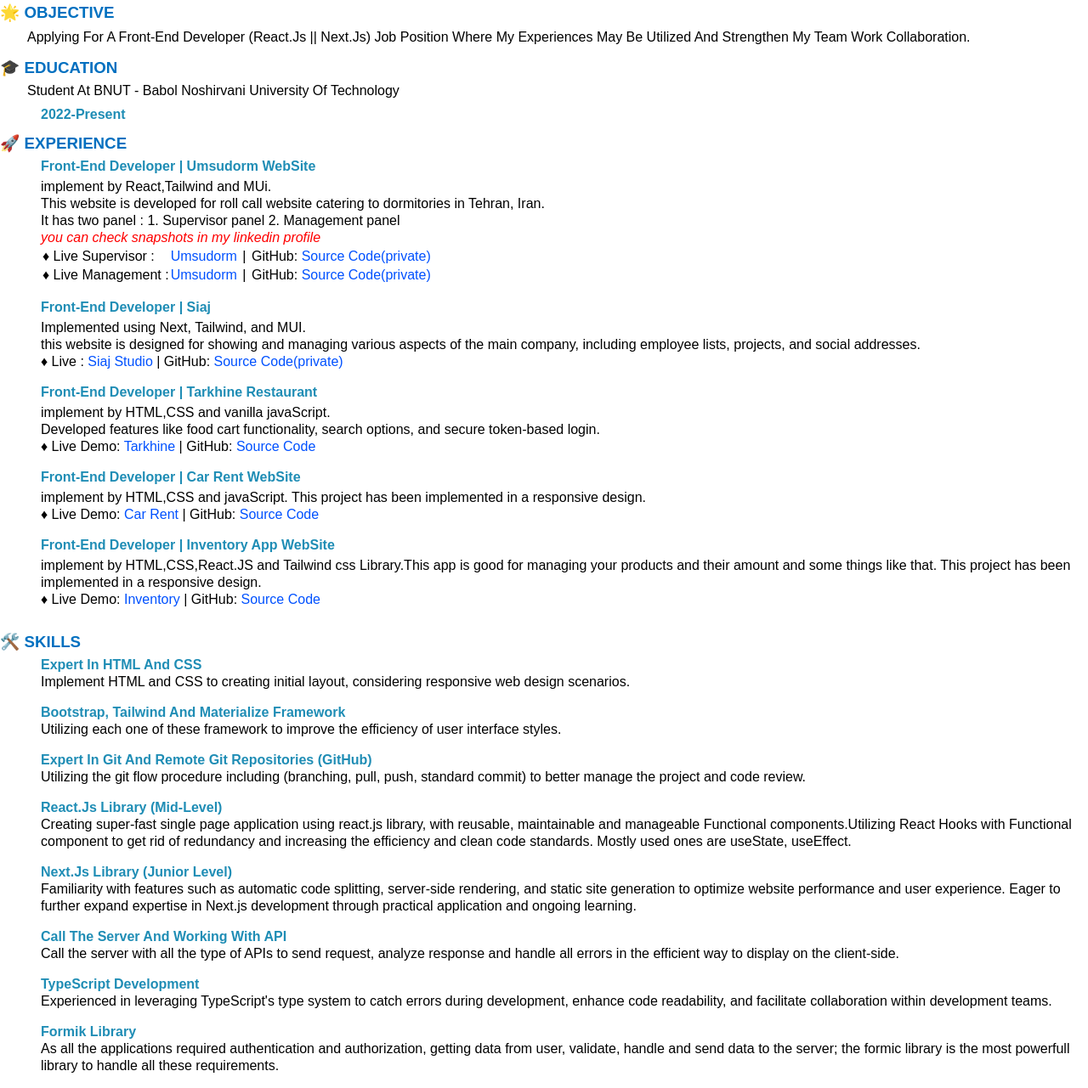
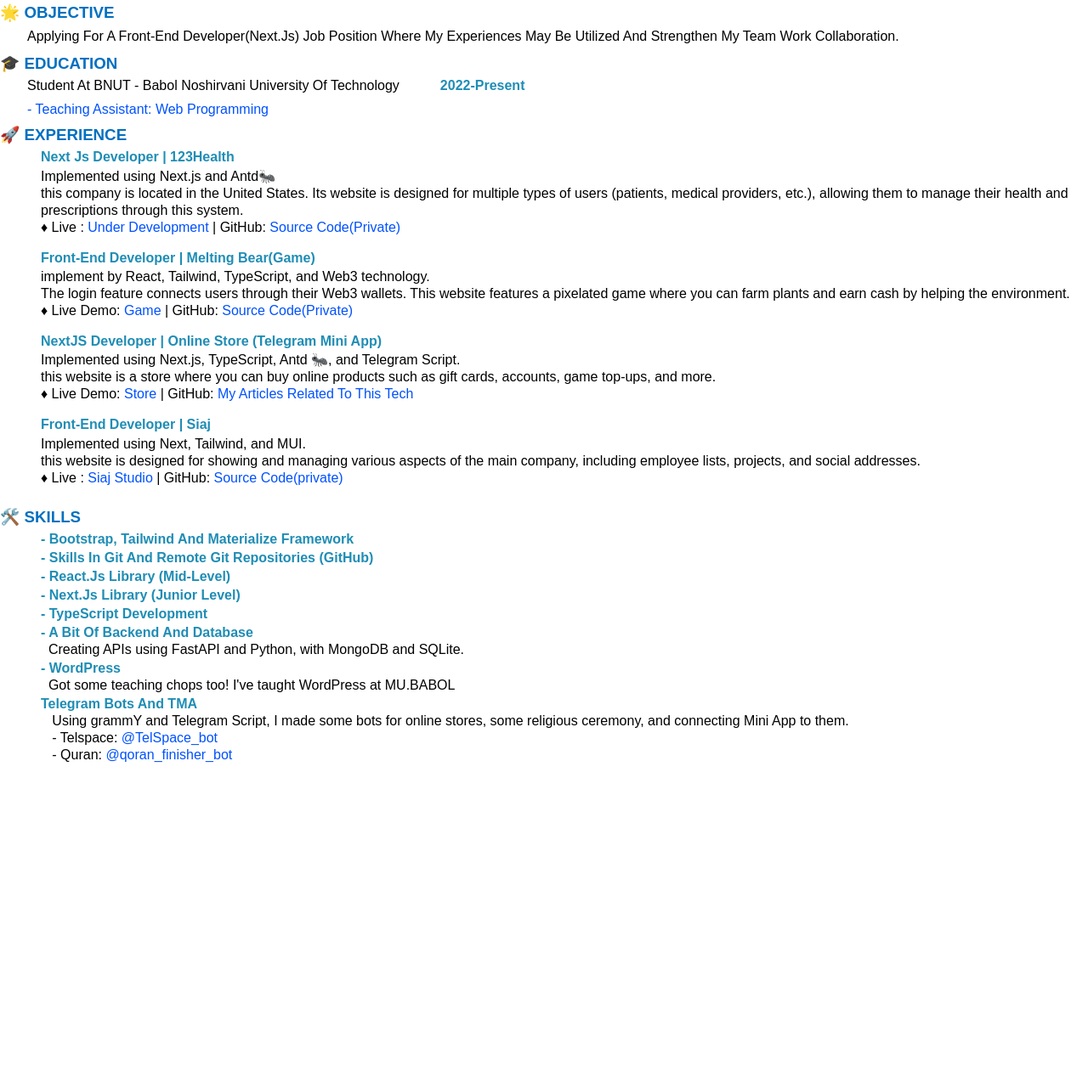
Before and after one commit to IsAmirMmd/cv-resume, a plain HTML site: page index.html in a window 1280 px wide. Shown: the part 133-1414 px from the top of the page at 85% size. After the commit the page ends 1034 px from the top, so only its background shows below. Drawn offline with Linux system fonts and the light colour scheme.

Commit message:
update CV File

```diff
--- a/index.html
+++ b/index.html
@@ -44,8 +44,8 @@
         mix-blend-mode: multiply;
       }
       div h3 {
-        margin-top: 0.725rem;
-        margin-bottom: 0.375rem;
+        margin-top: 0.5rem;
+        margin-bottom: 0.3rem;
         color: #0070c0;
       }
       #work-exp div {
@@ -54,19 +54,23 @@
       #work-exp p {
         color: rgb(31, 141, 181);
         font-weight: 700;
-        margin-bottom: 0.25rem;
+        margin-bottom: 0.15rem;
       }
       #work-exp a {
         color: rgb(0, 81, 255);
         text-decoration: none;
       }
       #skills div {
-        padding: 0 1rem 1rem 3rem;
+        padding: 0 1rem 2px 3rem;
       }
       #skills div :nth-child(1) {
         text-transform: capitalize;
         color: rgb(31, 141, 181);
         font-weight: 600;
+      }
+      a {
+        color: rgb(0, 81, 255);
+        text-decoration: none;
       }
     </style>
   </head>
@@ -109,13 +113,13 @@
       <p
         style="text-transform: capitalize; margin-left: 2rem; line-height: 150%"
       >
-        Applying For A Front-End Developer (React.Js || Next.js) Job Position
-        Where My Experiences May Be Utilized And Strengthen My Team Work
-        Collaboration.
+        Applying For A Front-End Developer(Next.js) Job Position Where My
+        Experiences May Be Utilized And Strengthen My Team Work Collaboration.
       </p>
     </div>
     <div>
       <h3>🎓 EDUCATION</h3>
+      <div style="display: flex">
         <p
           style="
             margin-bottom: 0.5rem;
@@ -130,46 +134,68 @@
           >2022-Present</span
         >
       </div>
+      <p
+        style="
+          margin-bottom: 0.5rem;
+          text-transform: capitalize;
+          margin-left: 2rem;
+        "
+      >
+        <a href="https://github.com/Web-programming-4022">
+          - Teaching assistant: Web programming
+        </a>
+      </p>
+    </div>
     <div id="work-exp">
       <h3 style="text-transform: uppercase">🚀 experience</h3>
 
       <div>
-        <p>Front-End Developer | Umsudorm WebSite</p>
-        <span
-          >implement by React,Tailwind and MUi.<br />This website is developed
-          for roll call website catering to dormitories in Tehran, Iran.<br />
-          It has two panel : 1. Supervisor panel 2. Management panel<br />
-          <i style="color: red"
-            >you can check snapshots in my linkedin profile</i
+        <p>Next Js Developer | 123Health</p>
+        <span>
+          Implemented using Next.js and Antd🐜<br />
+          this company is located in the United States. Its website is designed
+          for multiple types of users (patients, medical providers, etc.),
+          allowing them to manage their health and prescriptions through this
+          system.
+          <br />
+          ♦ Live :
+          <a href="#"> Under Development</a> | GitHub:
+          <a href="https://github.com/IsAmirMmd"> Source Code(Private) </a>
+        </span>
+      </div>
+
+      <div>
+        <p>Front-End Developer | Melting Bear(Game)</p>
+        <span>
+          implement by React, Tailwind, TypeScript, and Web3 technology.<br />
+          The login feature connects users through their Web3 wallets. This
+          website features a pixelated game where you can farm plants and earn
+          cash by helping the environment.
+          <br />
+          ♦ Live Demo:
+          <a href="https://polars.meltingbears.com"> Game </a>
+          | GitHub:
+          <a href="https://github.com/isamirmmd"> Source Code(Private)</a>
+        </span>
+      </div>
+
+      <div>
+        <p>NextJS Developer | Online Store (Telegram Mini App)</p>
+        <span>
+          Implemented using Next.js, TypeScript, Antd 🐜, and Telegram
+          Script.<br />
+          this website is a store where you can buy online products such as gift
+          cards, accounts, game top-ups, and more.
+
+          <br />
+          ♦ Live Demo:
+          <a href="online-store.sodev.ir"> Store </a>
+          | GitHub:
+          <a
+            href="https://www.linkedin.com/posts/isamirmmd_after-working-on-tma-telegram-mini-apps-activity-7218269551262654467-ucGe?utm_source=share&utm_medium=member_desktop"
           >
-          <table>
-            <tr>
-              <td>♦ Live Supervisor :</td>
-              <td>
-                <a href="https://supervisor.umsudorm.ir"> Umsudorm</a>
-              </td>
-              <td>&nbsp;|&nbsp;</td>
-              <td>
-                GitHub:
-                <a href="https://github.com/isamirmmd/">
-                  Source Code(private)
+            My Articles Related To This Tech
           </a>
-              </td>
-            </tr>
-            <tr>
-              <td>♦ Live Management :</td>
-              <td>
-                <a href="https://management.umsudorm.ir/"> Umsudorm </a>
-              </td>
-              <td>&nbsp;|&nbsp;</td>
-              <td>
-                GitHub:
-                <a href="https://github.com/isamirmmd/">
-                  Source Code(private)
-                </a>
-              </td>
-            </tr>
-          </table>
         </span>
       </div>
 
@@ -185,112 +211,54 @@
           <a href="https://github.com/IsAmirMmd"> Source Code(private) </a>
         </span>
       </div>
-
-      <div>
-        <p>Front-End Developer | Tarkhine Restaurant</p>
-        <span>
-          implement by HTML,CSS and vanilla javaScript.<br />
-          Developed features like food cart functionality, search options, and
-          secure token-based login.<br />
-          ♦ Live Demo:
-          <a href="https://tarkhine-rest.netlify.app"> Tarkhine </a>
-          | GitHub:
-          <a href="https://github.com/isamirmmd/tarkhine"> Source Code </a>
-        </span>
-      </div>
-
-      <div>
-        <p>Front-End Developer | Car Rent WebSite</p>
-        <span>
-          implement by HTML,CSS and javaScript. This project has been
-          implemented in a responsive design.<br />
-          ♦ Live Demo:
-          <a href="https://rent.isamirmmd.ir"> Car Rent </a>
-          | GitHub:
-          <a href="https://github.com/isamirmmd/CarRent"> Source Code </a>
-        </span>
-      </div>
-
-      <div>
-        <p>Front-End Developer | Inventory App WebSite</p>
-        <span
-          >implement by HTML,CSS,React.JS and Tailwind css Library.This app is
-          good for managing your products and their amount and some things like
-          that. This project has been implemented in a responsive design.<br />
-          ♦ Live Demo:
-          <a href="https://investory.isamirmmd.ir"> Inventory </a>
-          | GitHub:
-          <a href="https://github.com/IsAmirMmd/inventory-app"> Source Code </a>
-        </span>
-      </div>
     </div>
 
     <div id="skills">
       <h3>🛠️ SKILLS</h3>
       <div>
-        <p style="text-transform: capitalize">Expert in HTML and CSS</p>
+        <p>- Bootstrap, Tailwind and Materialize framework</p>
+      </div>
+      <div>
+        <p>- Skills in git and remote git repositories (GitHub)</p>
+      </div>
+      <div>
+        <p>- React.js Library (Mid-Level)</p>
+      </div>
+      <div>
+        <p>- Next.js Library (Junior Level)</p>
+      </div>
+      <div>
+        <p>- TypeScript development</p>
+      </div>
+
+      <div>
+        <p>- A Bit of Backend and Database</p>
         <p>
-          Implement HTML and CSS to creating initial layout, considering
-          responsive web design scenarios.
+          &nbsp;&nbsp;Creating APIs using FastAPI and Python, with MongoDB and
+          SQLite.
         </p>
       </div>
+
       <div>
-        <p>Bootstrap, Tailwind and Materialize framework</p>
+        <p>- WordPress</p>
         <p>
-          Utilizing each one of these framework to improve the efficiency of
-          user interface styles.
+          &nbsp;&nbsp;Got some teaching chops too! I've taught WordPress at
+          MU.BABOL
         </p>
       </div>
+
       <div>
-        <p>Expert in git and remote git repositories (GitHub)</p>
+        <p>Telegram Bots and TMA</p>
         <p>
-          Utilizing the git flow procedure including (branching, pull, push,
-          standard commit) to better manage the project and code review.
-        </p>
-      </div>
-      <div>
-        <p>React.js Library (Mid-Level)</p>
-        <p>
-          Creating super-fast single page application using react.js library,
-          with reusable, maintainable and manageable Functional
-          components.Utilizing React Hooks with Functional component to get rid
-          of redundancy and increasing the efficiency and clean code standards.
-          Mostly used ones are useState, useEffect.
-        </p>
-      </div>
-      <div>
-        <p>Next.js Library (Junior Level)</p>
-        <p>
-          Familiarity with features such as automatic code splitting,
-          server-side rendering, and static site generation to optimize website
-          performance and user experience. Eager to further expand expertise in
-          Next.js development through practical application and ongoing
-          learning.
-        </p>
-      </div>
-      <div>
-        <p>Call the server and working with API</p>
-        <p>
-          Call the server with all the type of APIs to send request, analyze
-          response and handle all errors in the efficient way to display on the
-          client-side.
-        </p>
-      </div>
-      <div>
-        <p>TypeScript development</p>
-        <p>
-          Experienced in leveraging TypeScript's type system to catch errors
-          during development, enhance code readability, and facilitate
-          collaboration within development teams.
-        </p>
-      </div>
-      <div>
-        <p>Formik Library</p>
-        <p>
-          As all the applications required authentication and authorization,
-          getting data from user, validate, handle and send data to the server;
-          the formic library is the most powerfull library to handle all these
-          requirements.
+          &nbsp;&nbsp; Using grammY and Telegram Script, I made some bots for
+          online stores, some religious ceremony, and connecting Mini App to
+          them.
+          <br />
+          &nbsp;&nbsp; - Telspace:
+          <a href="https://t.me/TelSpace_bot">@TelSpace_bot</a>
+          <br />
+          &nbsp;&nbsp; - Quran:
+          <a href="https://t.me/qoran_finisher_bot">@qoran_finisher_bot</a>
         </p>
       </div>
     </div>
```
Also changed, not shown: 2 other files. Lines whose indentation alone changed are shown as unchanged.
